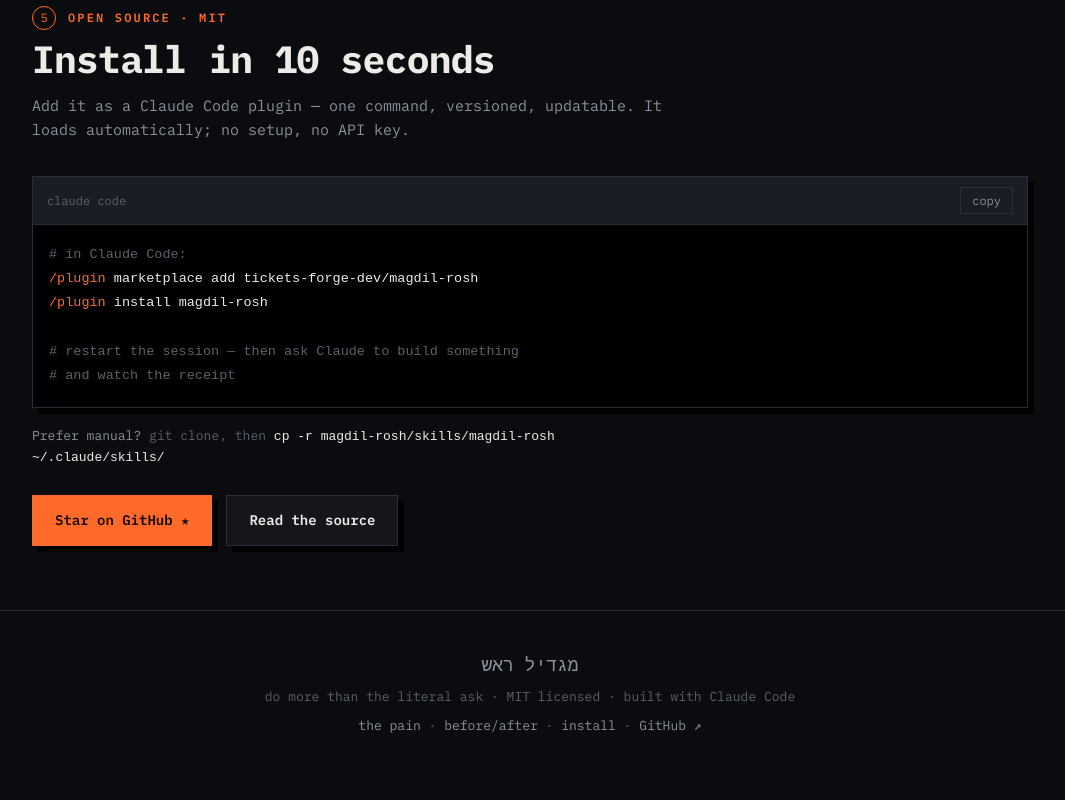
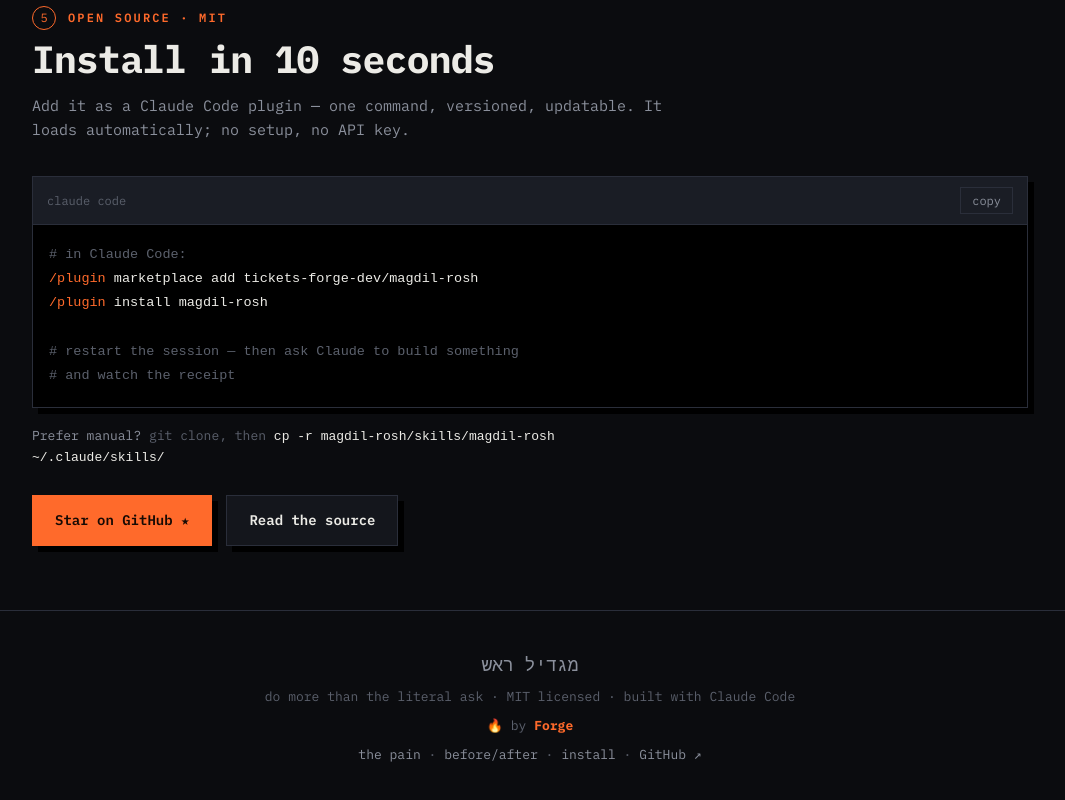
Before and after one commit to tickets-forge-dev/magdil-rosh, a plain HTML site: page index.html in a window 1280 px wide. Shown: the part 3515-4315 px from the top of the page, without its empty margins (110-1175 px from the left). Before the commit the page ends 4292 px from the top, so only its background shows below. Drawn offline with Linux system fonts and the light colour scheme; a web font is replaced by a local one.

Commit message:
docs: add '🔥 by Forge' attribution to README + landing footer

```diff
--- a/index.html
+++ b/index.html
@@ -329,6 +329,7 @@
   <div class="wrap">
     <div class="heb-s">מגדיל ראש</div>
     <p style="margin-top:8px">do more than the literal ask · MIT licensed · built with Claude Code</p>
+    <p style="margin-top:8px">🔥 by <a href="https://github.com/tickets-forge-dev" target="_blank" rel="noopener" style="color:var(--accent)"><b>Forge</b></a></p>
     <p style="margin-top:8px"><a href="#pain">the pain</a> · <a href="#diff">before/after</a> · <a href="#install">install</a> · <a href="https://github.com/tickets-forge-dev/magdil-rosh" target="_blank" rel="noopener">GitHub ↗</a></p>
   </div>
 </footer>
```
Also changed, not shown: 1 other file.
